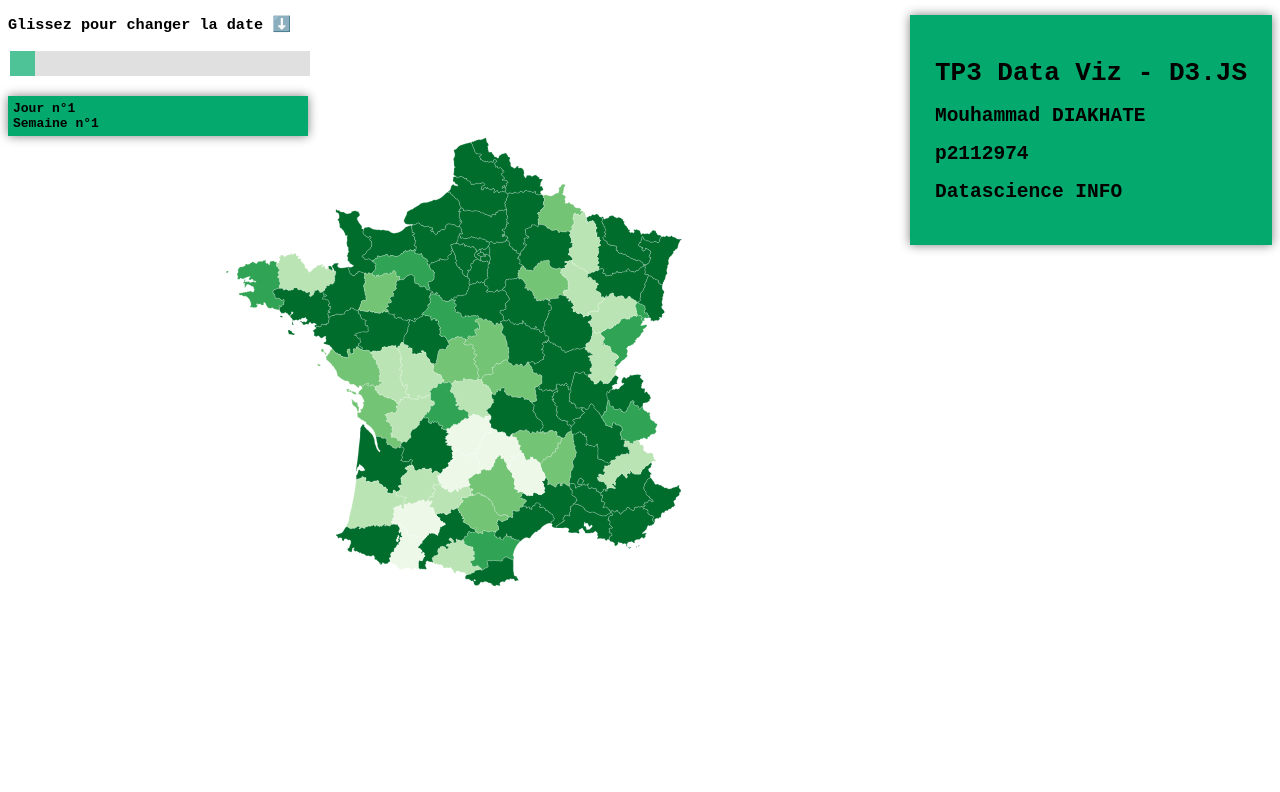
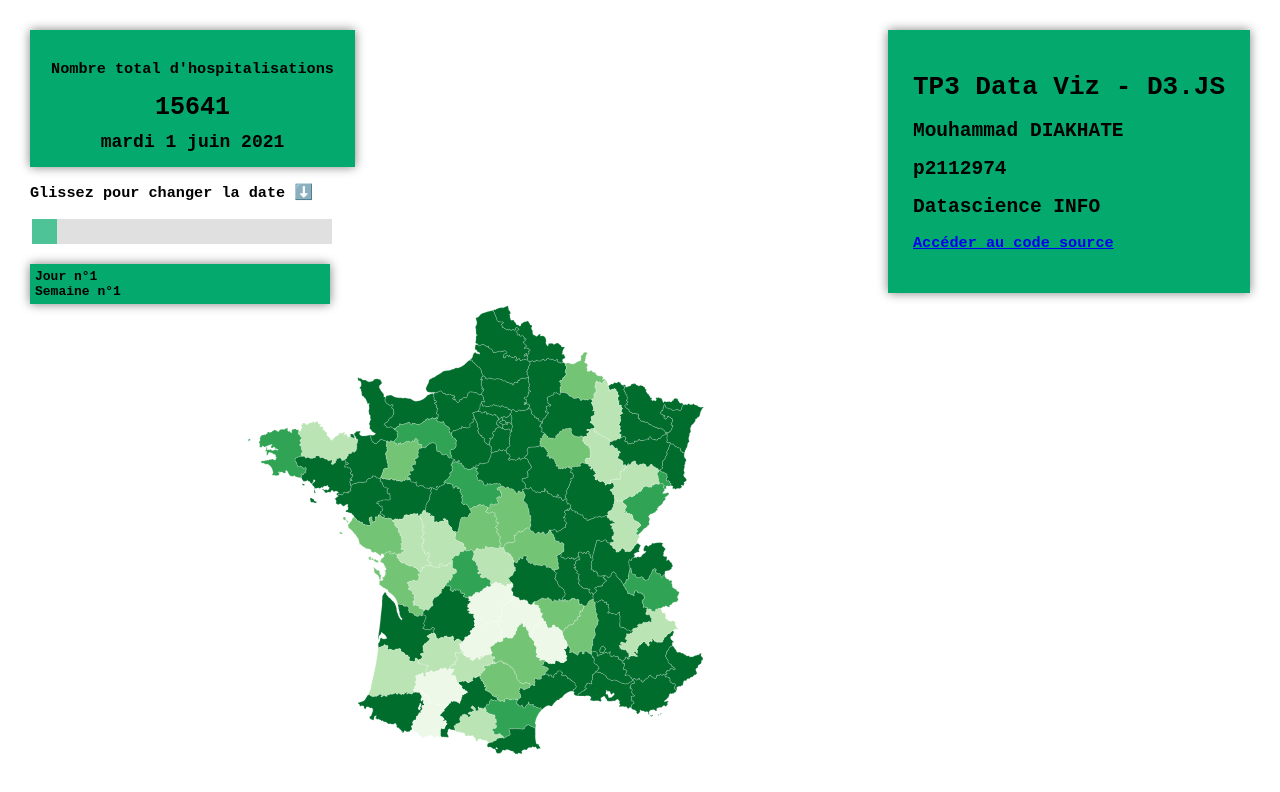
Before and after one commit to MDiakhate12/tp_data_viz, a plain HTML site: page index.html in a window 1280 px wide. Drawn offline with nearby package versions, Linux system fonts and the light colour scheme.

Commit message:
Added Date Info Card

```diff
--- a/index.css
+++ b/index.css
@@ -1,3 +1,25 @@
+body {
+    margin: 0;
+    position: fixed;
+    top: 0;
+    right: 0;
+    bottom: 0;
+    left: 0;
+    padding: 30px;
+  }
+
+.row {
+    display: flex;
+    width: 100%;
+    justify-content: space-around;
+}
+
+.col {
+    display: flex;
+    flex-direction: column;
+    height: 100%;
+}
+
 .departement {
     fill: #000;
     stroke: #fff;
@@ -23,6 +45,26 @@
     transition: all 0.2s ease-in-out;
     position: absolute;
     font-family: monospace;
+}
+
+.hosp-card {
+    width: 295px;
+    padding: 15px;
+    background: #04AA6D;;
+    margin-bottom: 1px;
+    font-weight: bold;
+    font-family: monospace;
+    box-shadow: 0px 0px 10px 0px gray;
+    text-align: center;
+  }
+
+#hosp-number {
+    font-size: 25px;
+}
+
+#hosp-date {
+    margin-top: 10px;
+    font-size: 18px;
 }
 
 .tooltip-text {
--- a/index.html
+++ b/index.html
@@ -18,7 +18,19 @@
         <h2>p2112974</h2>
         <h2>Datascience INFO</h2>
 
+        <h3>
+            <a href="https://github.com/MDiakhate12/tp_data_viz.git">Accéder au code source</a>
+        </h3>
     </div>
+
+    <div class="hosp-card">
+
+        <h3 id="hosp-title">Nombre total d'hospitalisations</h3>
+        <div id="hosp-number"></div>
+        <div id="hosp-date"></div>
+
+    </div>
+
 
     <div>
         <h3 class="slider-title">Glissez pour changer la date ⬇️</h3>
@@ -32,6 +44,7 @@
 
     </div>
 
+
     <script src="index.js"></script>
 </body>
 
--- a/index.js
+++ b/index.js
@@ -6,8 +6,10 @@ const dayOfYear = dateString => {
 const weekNumber = day => Math.floor(day / 7)
 
 const INITIAL_DATE = "2021-06-01"
+const LAST_DATE = "2021-11-25"
 
 const firstDate = dayOfYear(INITIAL_DATE)
+const lastDate = dayOfYear(LAST_DATE)
 
 var width = 700,
     height = 580;
@@ -61,7 +63,6 @@ d3.csv("covid-06-11-2021.csv").then(data => {
 
         // console.log(json)
 
-
         //On parcours les departements du GeoJSON un par un
         for (var j = 0; j < json.features.length; j++) {
             var departement = json.features[j].properties
@@ -85,7 +86,8 @@ d3.csv("covid-06-11-2021.csv").then(data => {
 
             // console.log(hospitalisations)
         }
-        console.log(json.features)
+
+        // console.log(json.features)
 
         // g.selectAll("path")
         //     .data(json.features)
@@ -106,11 +108,9 @@ d3.csv("covid-06-11-2021.csv").then(data => {
 
 
         d3.select("#slider").on("input", function () {
-            const date = new Date(jourChoisi)
-            const options = { weekday: 'long', year: 'numeric', month: 'long', day: 'numeric' };
 
             // d3.select("#full-day").html(date.toLocaleDateString('fr-FR', options))
-            drawMap(+this.value);
+            drawMap(parseInt(this.value));
         });
 
         const dayIndex = dayOfYear(jourChoisi) - firstDate
@@ -150,7 +150,9 @@ d3.csv("covid-06-11-2021.csv").then(data => {
                 .on('mousemove', (e, d) => {
 
                     const [x, y] = [e.clientX, e.clientY]
+
                     const style = `left: ${x + 15}px; top: ${y - 35}px`
+
                     const html = `
                     <div class="tooltip-title">${d.properties.nom}</div>
                     <div class="tooltip-text">${d.properties.value[currentDay]}</div>
@@ -161,10 +163,40 @@ d3.csv("covid-06-11-2021.csv").then(data => {
                     tooltip.classed('hidden', true)
                 })
 
+            // Afficher les données pour une journée
+            var hosp = cleanData
+                .filter(row => dayOfYear(row.jour) - firstDate == currentDay)
+                .map(row => parseInt(row.hosp))
+                .reduce((a, b) => a + b)
+
+            d3.select("#hosp-number").html(hosp)
+
+
+            const options = { weekday: 'long', year: 'numeric', month: 'long', day: 'numeric' };
+            console.log("currentDay", currentDay)
+            const currentDate = dayNumberToDate(currentDay + firstDate)
+            d3.select("#hosp-date").html(currentDate.toLocaleDateString('fr-FR', options))
         }
 
     })
 
+})
 
 
-})
+const dayNumberToDate = dayNumber => {
+    const numberOfDays = [31, 28, 31, 30, 31, 30, 31, 31, 30, 31, 30, 31,]
+
+    var cumul = 0
+    var month, day;
+
+    for (i = 0; i < numberOfDays.length; i++) {
+        if (dayNumber >= cumul && dayNumber <= cumul + numberOfDays[i]) {
+            month = i
+            day = dayNumber - cumul
+            break
+        }
+        cumul += numberOfDays[i]
+    }
+
+    return new Date(2021, month, day)
+}
```
